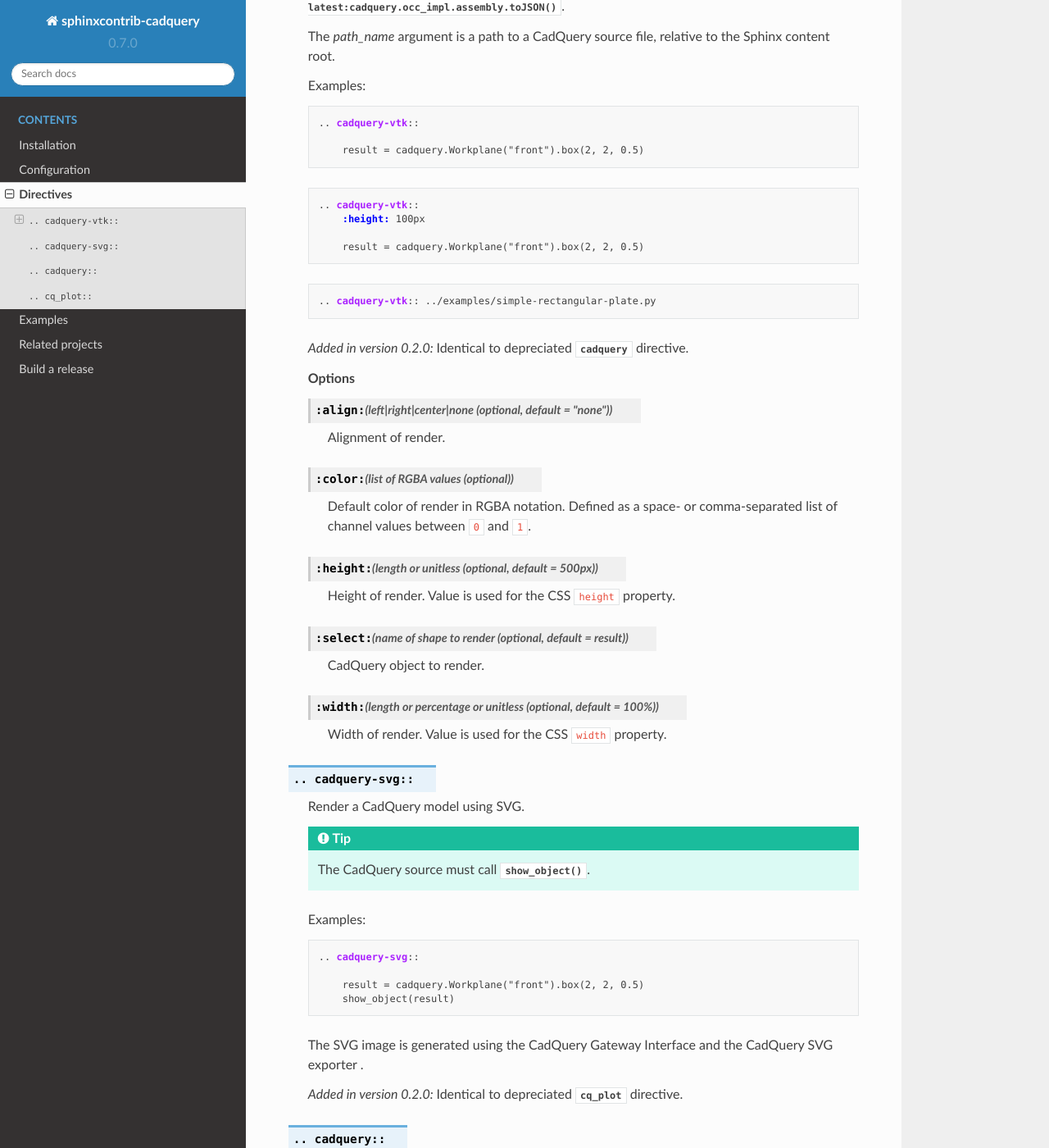
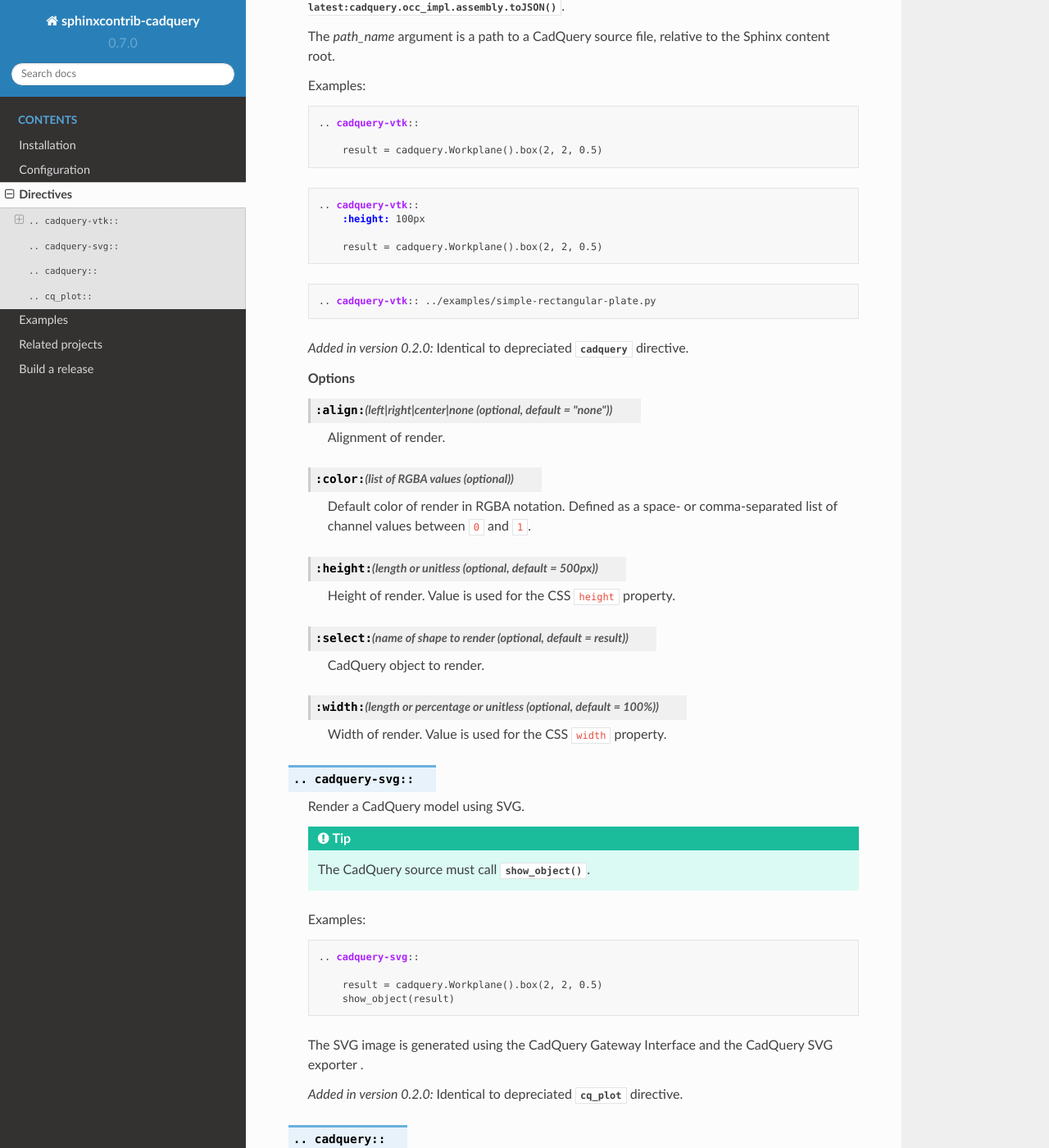
Before and after one commit to sethfischer/sphinxcontrib-cadquery, a Sphinx documentation site: the page built from docs/directives.rst, in a window 1280 px wide and 1400 px high, scrolled down 264 px. Shown: the whole window at 82% size. Built offline with Sphinx 7.4.7 and the Read the Docs theme 2.0.0, drawn with Linux system fonts in a browser that asks for light colours; the version number is read from the project's files by our own code.

Commit message:
docs: uniform code style across examples

```diff
--- a/docs/directives.rst
+++ b/docs/directives.rst
@@ -18,14 +18,14 @@ Directives
 
         .. cadquery-vtk::
 
-            result = cadquery.Workplane("front").box(2, 2, 0.5)
+            result = cadquery.Workplane().box(2, 2, 0.5)
 
     .. code-block:: rst
 
         .. cadquery-vtk::
             :height: 100px
 
-            result = cadquery.Workplane("front").box(2, 2, 0.5)
+            result = cadquery.Workplane().box(2, 2, 0.5)
 
     .. code-block:: rst
 
@@ -79,7 +79,7 @@ Directives
 
         .. cadquery-svg::
 
-            result = cadquery.Workplane("front").box(2, 2, 0.5)
+            result = cadquery.Workplane().box(2, 2, 0.5)
             show_object(result)
 
     The SVG image is generated using the :doc:`CadQuery Gateway Interface <cadquery-latest:cqgi>`
--- a/docs/examples/cadquery-svg.rst
+++ b/docs/examples/cadquery-svg.rst
@@ -12,7 +12,7 @@ Simple rectangular plate
 
 .. cadquery-svg::
 
-    result = cadquery.Workplane("front").box(2, 2, 0.5)
+    result = cadquery.Workplane().box(2, 2, 0.5)
     show_object(result)
 
 
```
Also changed, not shown: other parts of docs/examples/cadquery-svg.rst (+1 -1 lines), docs/examples/cadquery-vtk.rst (+5 -5 lines), 1 other file.
